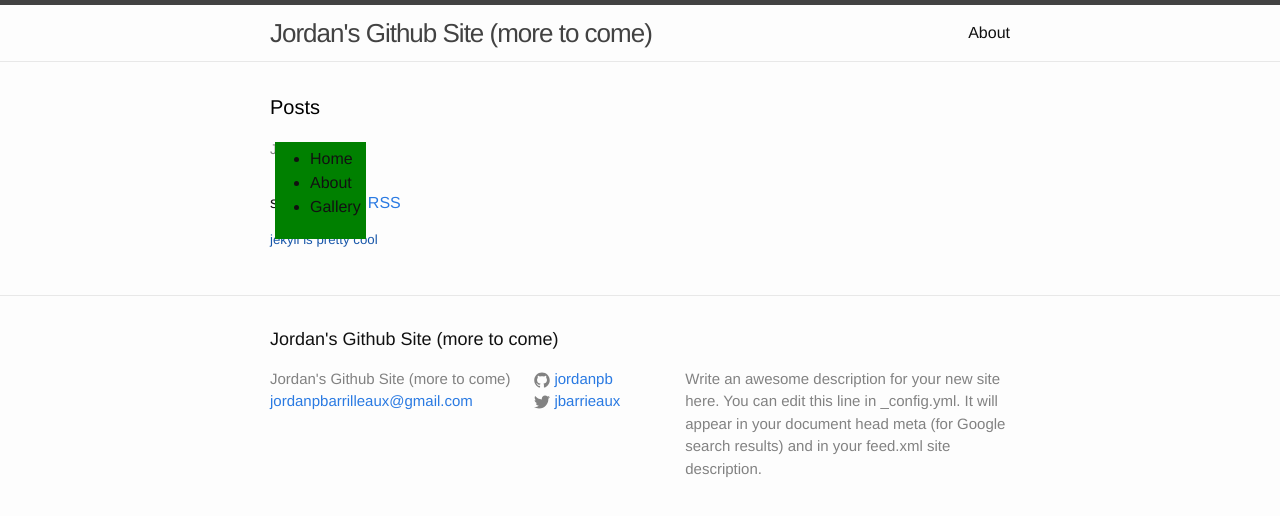
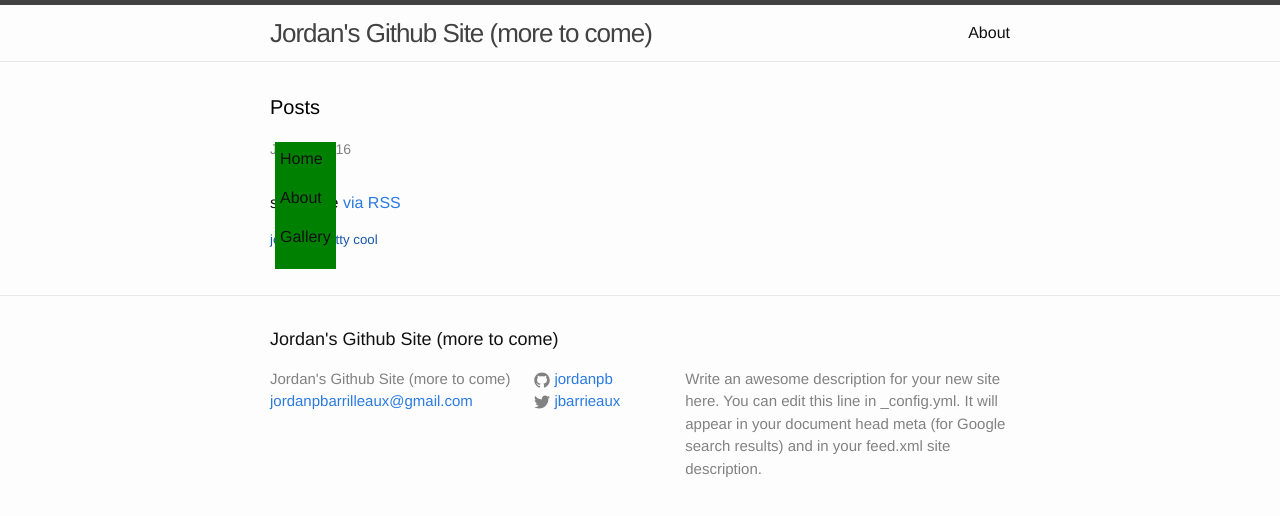
Before and after one commit to Jordanpb/codeacademyTest, a Jekyll site: the page built from index.html, in a window 1280 px wide. Shown: the top 516 px of the page. Built offline with Jekyll 4.4.1, drawn with Linux system fonts in a browser that asks for light colours.

Commit message:
Update index.html

```diff
--- a/index.html
+++ b/index.html
@@ -8,11 +8,9 @@ layout: default
   <h1 class="page-heading">Posts</h1>
 
   <div id="dropdown-menu">
-    <ul>
-      <li>Home</li>
-      <li>About</li>
-      <li>Gallery</li>
-    </ul>
+      <p>Home</p>
+      <p>About</p>
+      <p>Gallery</p>
   </div>
 
   <ul class="post-list">
```
